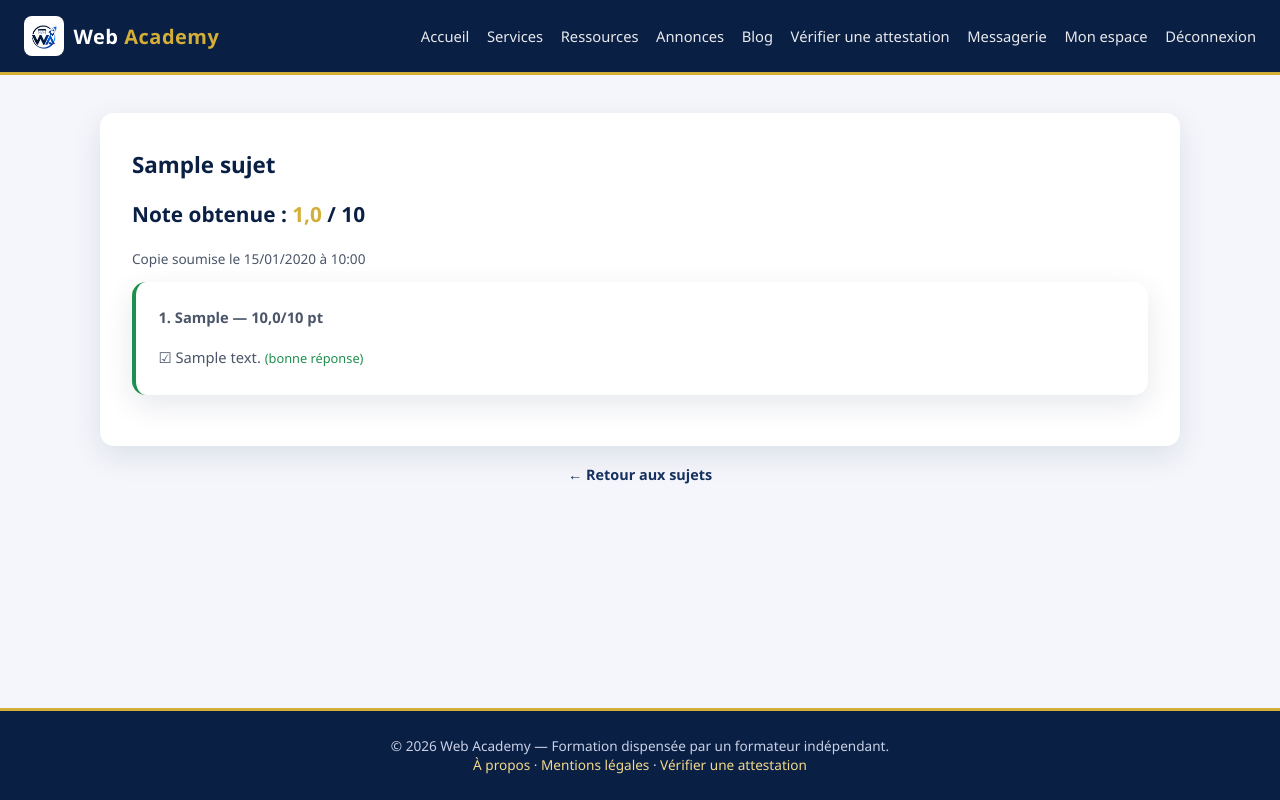
After one commit to joel1589-spec/webacademy, a Django app: page /examens/copie/1/resultat/ in a window 1280 px wide. The commit adds this page. Run offline with Django 5.2, Linux system fonts and the light colour scheme; a user stored in the database is signed in; tables that the repository leaves empty hold one stand-in row (values such as "Sample post").

Commit message:
Ajouter les interrogations/devoirs avec correction automatique

```diff
--- /dev/null
+++ b/examens/models.py
@@ -0,0 +1,139 @@
+from django.db import models
+
+from comptes.models import Etudiant
+
+
+class Sujet(models.Model):
+    """Un sujet d'interrogation ou de devoir, créé par le formateur depuis l'admin."""
+
+    titre = models.CharField("Titre", max_length=200)
+    consignes = models.TextField(
+        "Consignes", blank=True,
+        help_text="Instructions générales affichées en haut du sujet (optionnel).",
+    )
+    duree_minutes = models.PositiveIntegerField(
+        "Durée accordée (en minutes)",
+        help_text="Temps laissé à l'apprenant à partir du moment où il ouvre le sujet.",
+    )
+    actif = models.BooleanField(
+        "Visible par les apprenants", default=False,
+        help_text="Décoche pour cacher le sujet pendant que tu le prépares.",
+    )
+    date_creation = models.DateTimeField("Créé le", auto_now_add=True)
+
+    class Meta:
+        verbose_name = "Sujet"
+        verbose_name_plural = "Sujets"
+        ordering = ['-date_creation']
+
+    def __str__(self):
+        return self.titre
+
+    @property
+    def note_totale(self):
+        return sum(q.points for q in self.questions.all())
+
+    @property
+    def nombre_questions(self):
+        return self.questions.count()
+
+
+class Question(models.Model):
+    QCM = 'qcm'
+    VRAI_FAUX = 'vf'
+    REPONSE_COURTE = 'courte'
+    CHOIX_TYPE = [
+        (QCM, "Choix multiples (QCM)"),
+        (VRAI_FAUX, "Vrai / Faux"),
+        (REPONSE_COURTE, "Réponse courte"),
+    ]
+
+    sujet = models.ForeignKey(Sujet, on_delete=models.CASCADE, related_name='questions', verbose_name="Sujet")
+    type_question = models.CharField("Type de question", max_length=10, choices=CHOIX_TYPE, default=QCM)
+    enonce = models.TextField("Énoncé de la question")
+    points = models.PositiveIntegerField("Points", default=1)
+    ordre = models.PositiveIntegerField("Ordre d'affichage", default=0)
+
+    class Meta:
+        verbose_name = "Question"
+        verbose_name_plural = "Questions"
+        ordering = ['ordre', 'id']
+
+    def __str__(self):
+        return f"{self.sujet.titre} — Q{self.ordre + 1}"
+
+
+class Choix(models.Model):
+    """Une option de réponse pour une question QCM ou Vrai/Faux."""
+
+    question = models.ForeignKey(Question, on_delete=models.CASCADE, related_name='choix_possibles', verbose_name="Question")
+    texte = models.CharField("Texte de l'option", max_length=255)
+    est_correct = models.BooleanField("C'est une bonne réponse", default=False)
+    ordre = models.PositiveIntegerField("Ordre", default=0)
+
+    class Meta:
+        verbose_name = "Choix"
+        verbose_name_plural = "Choix"
+        ordering = ['ordre', 'id']
+
+    def __str__(self):
+        return f"{'✓' if self.est_correct else '✗'} {self.texte}"
+
+
+class ReponseAcceptee(models.Model):
+    """Pour une question à réponse courte : une formulation acceptée comme correcte."""
+
+    question = models.ForeignKey(Question, on_delete=models.CASCADE, related_name='reponses_acceptees', verbose_name="Question")
+    texte = models.CharField(
+        "Réponse acceptée", max_length=255,
+        help_text="La comparaison ignore les majuscules/minuscules et les espaces en trop.",
+    )
+
+    class Meta:
+        verbose_name = "Réponse acceptée"
+        verbose_name_plural = "Réponses acceptées"
+
+    def __str__(self):
+        return self.texte
+
+
+class Copie(models.Model):
+    """La tentative d'un apprenant sur un sujet (une seule tentative autorisée par sujet)."""
+
+    sujet = models.ForeignKey(Sujet, on_delete=models.CASCADE, related_name='copies', verbose_name="Sujet")
+    etudiant = models.ForeignKey(Etudiant, on_delete=models.CASCADE, related_name='copies', verbose_name="Apprenant")
+    date_debut = models.DateTimeField("Commencé le", auto_now_add=True)
+    date_soumission = models.DateTimeField("Soumis le", null=True, blank=True)
+    terminee = models.BooleanField("Corrigée / terminée", default=False)
+    note_obtenue = models.FloatField("Note obtenue", null=True, blank=True)
+
+    class Meta:
+        verbose_name = "Copie"
+        verbose_name_plural = "Copies"
+        unique_together = [('sujet', 'etudiant')]
+        ordering = ['-date_debut']
+
+    def __str__(self):
+        return f"{self.etudiant} — {self.sujet.titre}"
+
+    @property
+    def note_sur(self):
+        return self.sujet.note_totale
+
+
+class ReponseEtudiant(models.Model):
+    """La réponse d'un apprenant à une question donnée, au sein d'une copie."""
+
+    copie = models.ForeignKey(Copie, on_delete=models.CASCADE, related_name='reponses', verbose_name="Copie")
+    question = models.ForeignKey(Question, on_delete=models.CASCADE, related_name='reponses_etudiants', verbose_name="Question")
+    choix_selectionnes = models.ManyToManyField(Choix, blank=True, verbose_name="Choix sélectionné(s)")
+    texte_libre = models.TextField("Réponse libre", blank=True)
+    points_obtenus = models.FloatField("Points obtenus", default=0)
+
+    class Meta:
+        verbose_name = "Réponse d'apprenant"
+        verbose_name_plural = "Réponses d'apprenants"
+        unique_together = [('copie', 'question')]
+
+    def __str__(self):
+        return f"Réponse de {self.copie.etudiant} à Q{self.question.ordre + 1}"
--- /dev/null
+++ b/examens/templates/examens/resultat_copie.html
@@ -0,0 +1,42 @@
+{% extends "base.html" %}
+
+{% block titre %}Résultat — {{ copie.sujet.titre }} — Web Academy{% endblock %}
+
+{% block contenu %}
+  <div class="carte-formulaire">
+    <h1>{{ copie.sujet.titre }}</h1>
+    <p style="font-size:1.3rem; font-weight:700; color:var(--navy);">
+      Note obtenue : <span style="color:var(--gold);">{{ copie.note_obtenue }}</span> / {{ copie.note_sur }}
+    </p>
+    <p style="color:var(--gris-texte); font-size:0.85rem;">Copie soumise le {{ copie.date_soumission|date:"d/m/Y à H:i" }}</p>
+
+    {% for ligne in details %}
+      <div class="carte-site" style="margin-bottom:1rem; {% if ligne.correcte %}border-left:4px solid var(--green);{% else %}border-left:4px solid var(--red);{% endif %}">
+        <p style="font-weight:700; margin:0 0 0.5rem;">
+          {{ forloop.counter }}. {{ ligne.question.enonce }}
+          — {{ ligne.reponse.points_obtenus|default:0 }}/{{ ligne.question.points }} pt
+        </p>
+
+        {% if ligne.question.type_question == 'courte' %}
+          <p style="margin:0.2rem 0;">Ta réponse : <em>{{ ligne.reponse.texte_libre|default:"(vide)" }}</em></p>
+          {% if not ligne.correcte %}
+            <p style="margin:0.2rem 0; color:var(--gris-texte);">
+              Réponse(s) attendue(s) :
+              {% for r in ligne.question.reponses_acceptees.all %}{{ r.texte }}{% if not forloop.last %}, {% endif %}{% endfor %}
+            </p>
+          {% endif %}
+        {% else %}
+          {% for choix in ligne.question.choix_possibles.all %}
+            <p style="margin:0.15rem 0;">
+              {% if choix in ligne.reponse.choix_selectionnes.all %}☑{% else %}☐{% endif %}
+              {{ choix.texte }}
+              {% if choix.est_correct %}<span style="color:var(--green); font-size:0.8rem;">(bonne réponse)</span>{% endif %}
+            </p>
+          {% endfor %}
+        {% endif %}
+      </div>
+    {% endfor %}
+  </div>
+
+  <p class="lien-secondaire"><a href="{% url 'examens:liste_sujets' %}">← Retour aux sujets</a></p>
+{% endblock %}
--- /dev/null
+++ b/examens/urls.py
@@ -0,0 +1,11 @@
+from django.urls import path
+
+from . import views
+
+app_name = 'examens'
+
+urlpatterns = [
+    path('', views.liste_sujets, name='liste_sujets'),
+    path('<int:sujet_id>/traiter/', views.traiter_sujet, name='traiter_sujet'),
+    path('copie/<int:copie_id>/resultat/', views.resultat_copie, name='resultat_copie'),
+]
--- /dev/null
+++ b/examens/views.py
@@ -0,0 +1,88 @@
+from django.contrib import messages as django_messages
+from django.contrib.auth.decorators import login_required
+from django.shortcuts import get_object_or_404, redirect, render
+from django.utils import timezone
+
+from comptes.models import Etudiant
+
+from .models import Choix, Copie, Question, ReponseEtudiant, Sujet
+from .services import corriger_copie
+
+
+@login_required(login_url='comptes:connexion')
+def liste_sujets(request):
+    """Liste des sujets disponibles pour l'apprenant, avec son statut sur chacun."""
+    etudiant, _ = Etudiant.objects.get_or_create(user=request.user)
+    sujets = Sujet.objects.filter(actif=True)
+    copies_par_sujet = {c.sujet_id: c for c in Copie.objects.filter(etudiant=etudiant)}
+
+    lignes = []
+    for sujet in sujets:
+        lignes.append({'sujet': sujet, 'copie': copies_par_sujet.get(sujet.id)})
+
+    return render(request, 'examens/liste_sujets.html', {'lignes': lignes})
+
+
+def _temps_restant_secondes(copie):
+    fin = copie.date_debut + timezone.timedelta(minutes=copie.sujet.duree_minutes)
+    return (fin - timezone.now()).total_seconds()
+
+
+@login_required(login_url='comptes:connexion')
+def traiter_sujet(request, sujet_id):
+    """Affiche le sujet à traiter, avec minuteur, et reçoit la soumission des réponses."""
+    etudiant, _ = Etudiant.objects.get_or_create(user=request.user)
+    sujet = get_object_or_404(Sujet, pk=sujet_id, actif=True)
+
+    copie, _ = Copie.objects.get_or_create(sujet=sujet, etudiant=etudiant)
+
+    if copie.terminee:
+        return redirect('examens:resultat_copie', copie_id=copie.id)
+
+    temps_restant = _temps_restant_secondes(copie)
+    temps_ecoule = temps_restant <= 0
+
+    if request.method == 'POST' or temps_ecoule:
+        # Soumission normale (bouton cliqué à temps) ou soumission automatique
+        # (temps écoulé) : on enregistre ce qui est rempli, puis on corrige.
+        for question in sujet.questions.all():
+            reponse, _ = ReponseEtudiant.objects.get_or_create(copie=copie, question=question)
+            if question.type_question == Question.REPONSE_COURTE:
+                reponse.texte_libre = request.POST.get(f'question_{question.id}', '')
+                reponse.save(update_fields=['texte_libre'])
+            else:
+                ids_choisis = request.POST.getlist(f'question_{question.id}')
+                reponse.choix_selectionnes.set(Choix.objects.filter(id__in=ids_choisis, question=question))
+
+        corriger_copie(copie)
+        if temps_ecoule and request.method != 'POST':
+            django_messages.info(request, "Le temps imparti est écoulé : ta copie a été soumise automatiquement.")
+        return redirect('examens:resultat_copie', copie_id=copie.id)
+
+    contexte = {
+        'sujet': sujet,
+        'copie': copie,
+        'questions': sujet.questions.all(),
+        'temps_restant_secondes': int(temps_restant),
+    }
+    return render(request, 'examens/traiter_sujet.html', contexte)
+
+
+@login_required(login_url='comptes:connexion')
+def resultat_copie(request, copie_id):
+    etudiant, _ = Etudiant.objects.get_or_create(user=request.user)
+    copie = get_object_or_404(Copie, pk=copie_id, etudiant=etudiant)
+
+    if not copie.terminee:
+        return redirect('examens:traiter_sujet', sujet_id=copie.sujet_id)
+
+    details = []
+    for question in copie.sujet.questions.all():
+        reponse = copie.reponses.filter(question=question).first()
+        details.append({
+            'question': question,
+            'reponse': reponse,
+            'correcte': bool(reponse and reponse.points_obtenus == question.points),
+        })
+
+    return render(request, 'examens/resultat_copie.html', {'copie': copie, 'details': details})
--- a/templates/base.html
+++ b/templates/base.html
@@ -32,6 +32,7 @@
           <a href="{% url 'messagerie:liste_conversations' %}">Messagerie{% if nombre_messages_non_lus %} ({{ nombre_messages_non_lus }}){% endif %}</a>
         {% else %}
           <a href="{% url 'comptes:mes_attestations' %}">Mes attestations</a>
+          <a href="{% url 'examens:liste_sujets' %}">Interrogations & devoirs</a>
           <a href="{% url 'assistant:mon_assistant' %}">Assistant IA</a>
           <a href="{% url 'messagerie:ma_conversation' %}">Messagerie{% if nombre_messages_non_lus %} ({{ nombre_messages_non_lus }}){% endif %}</a>
         {% endif %}
--- a/webacademy_verif/settings.py
+++ b/webacademy_verif/settings.py
@@ -58,6 +58,7 @@ INSTALLED_APPS = [
     'blog',
     'messagerie',
     'assistant',
+    'examens',
 ]
 
 MIDDLEWARE = [
--- a/webacademy_verif/urls.py
+++ b/webacademy_verif/urls.py
@@ -15,6 +15,7 @@ urlpatterns = [
     path('blog/', include('blog.urls')),
     path('messagerie/', include('messagerie.urls')),
     path('assistant/', include('assistant.urls')),
+    path('examens/', include('examens.urls')),
 ]
 
 if settings.DEBUG:
```
Also changed, not shown: examens/admin.py (added, +80 -0 lines), examens/apps.py (added, +7 -0 lines), examens/services.py (added, +57 -0 lines), examens/templates/examens/liste_sujets.html (added, +31 -0 lines), examens/templates/examens/traiter_sujet.html (added, +77 -0 lines), examens/__init__.py (added), examens/migrations/0001_initial.py (added), examens/migrations/__init__.py (added).
